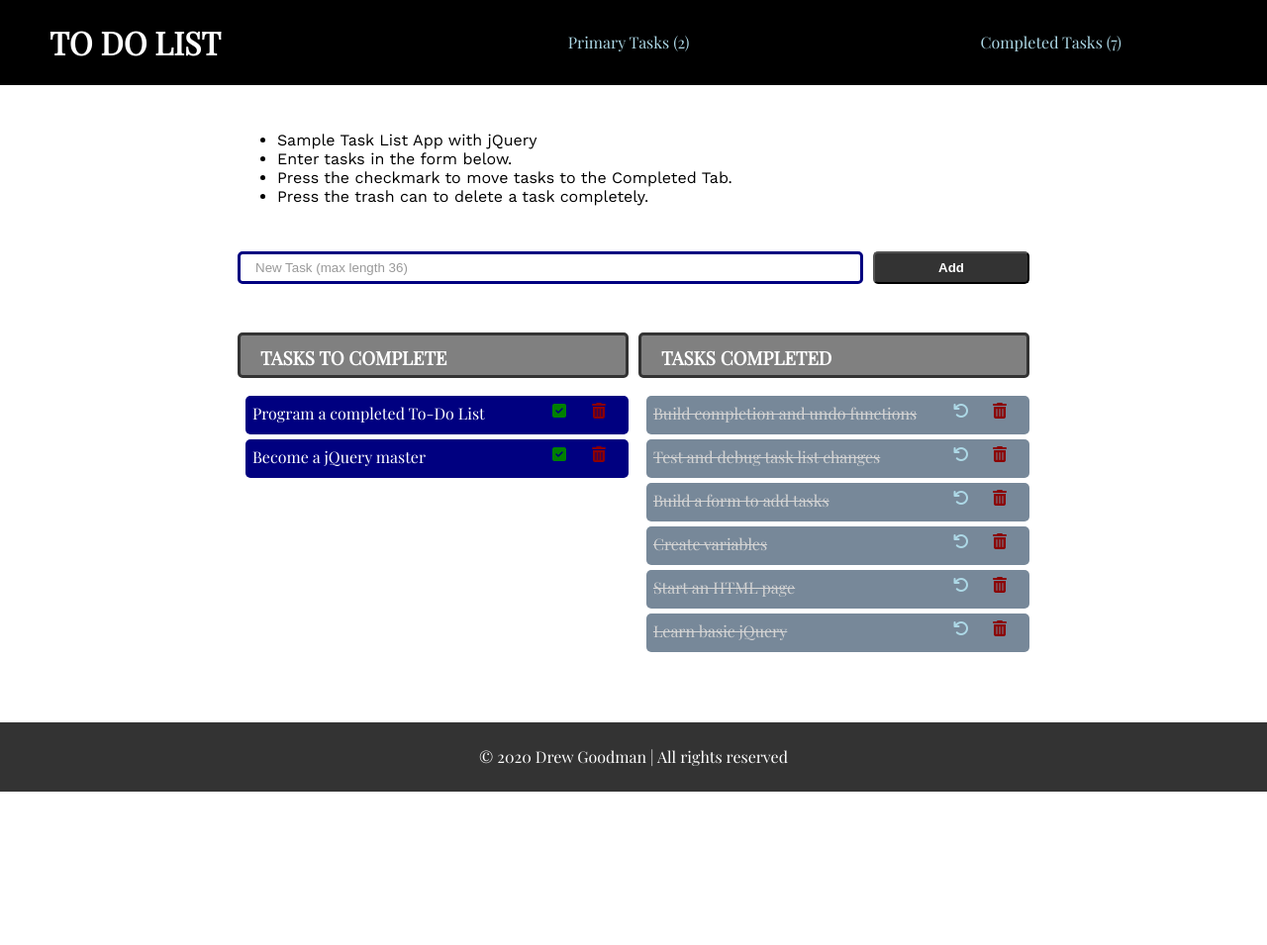
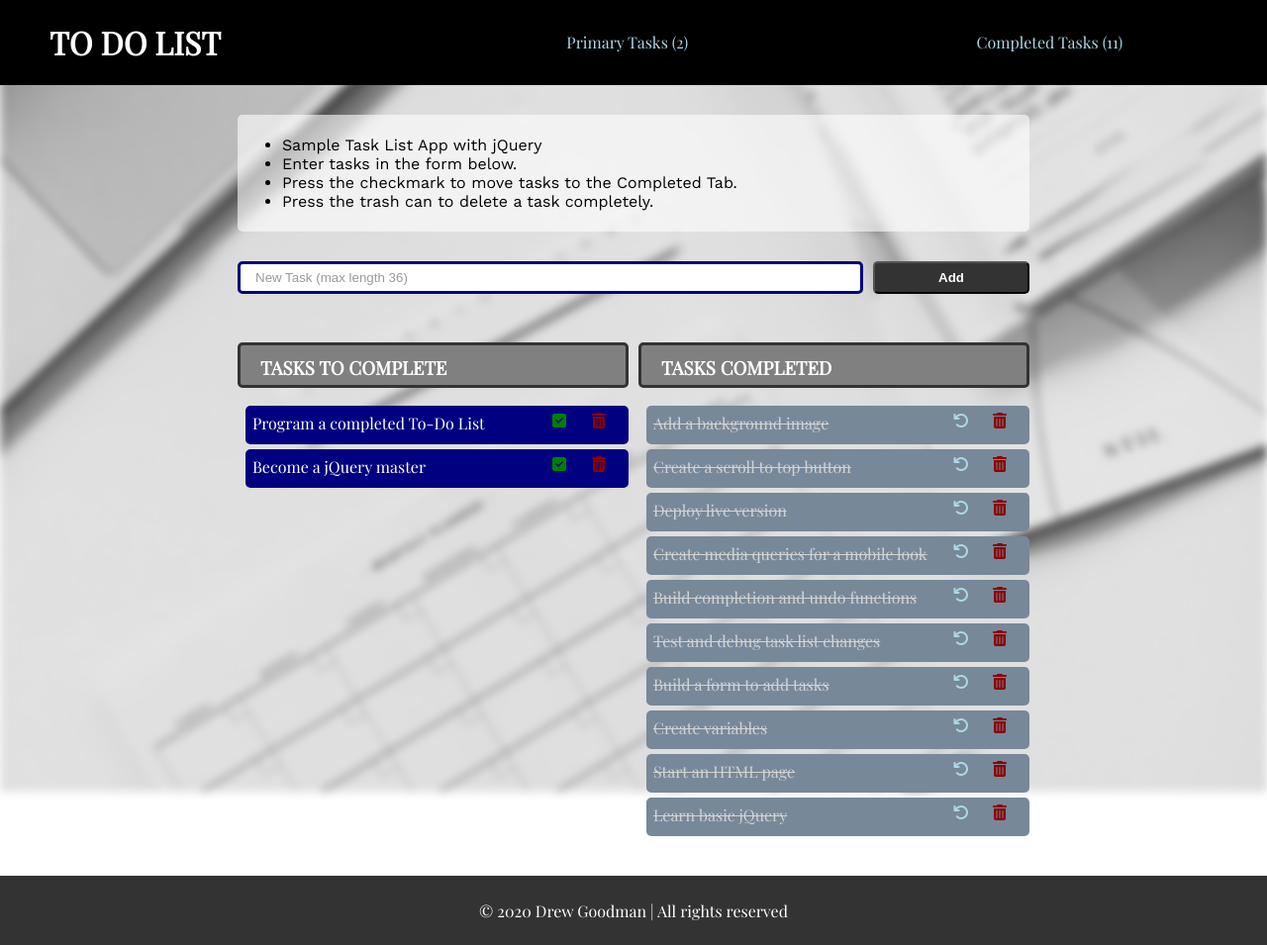
Before and after one commit to drewgoodman/jQuery-ToDoList, a PHP site: page /index.html in a window 1280 px wide. Shown: the whole page at 99% size. Before the commit the page ends 800 px from the top, so only its background shows below. Run offline with PHP 8.4, Linux system fonts and the light colour scheme; some libraries are stand-ins or nearby versions.

Commit message:
minor changes - background image and tweaks to page structure

```diff
--- a/index.html
+++ b/index.html
@@ -16,6 +16,7 @@
 </head>
 
 <body>
+    <div class="bg-image"></div>
     <div class="header">
         <h1 class="header-title">To Do List</h1>
         <div class="header-links">
@@ -23,9 +24,9 @@
             <a href="#todo-completed" id="completed-count">Completed Tasks (0)</a>
         </div>
     </div>
-    <div class="space30"></div>
     <a href="#" class="scroll-to-top"><i class="fas fa-arrow-up"></i></a>
     <div class="page-container">
+        <div class="space30"></div>
         <div class="todo-directions">
             <ul>
                 <li>Sample Task List App with jQuery</li>
@@ -50,8 +51,8 @@
             <div class="todo-list" id="todo-completed">
                 <h3>Tasks Completed</h3>
             </div>
-        <div class="space30"></div>
-    </div>
+            <div class="space30"></div>
+        </div>
     </div>
     <div class="footer-wrapper">
         <div class="footer-copyright">
--- a/scripts/todo.js
+++ b/scripts/todo.js
@@ -3,6 +3,10 @@ var taskPrimaryList = [
     "Become a jQuery master"
 ];
 var taskCompletedList = [,
+    "Add a background image",
+    "Create a scroll to top button",
+    "Deploy live version",
+    "Create media queries for a mobile look",
     "Build completion and undo functions",
     "Test and debug task list changes",
     "Build a form to add tasks",
--- a/styles/body.css
+++ b/styles/body.css
@@ -13,6 +13,20 @@ h1 {
     text-transform: uppercase;
 }
 
+.bg-image {
+    background: url("../images/background.jpg");
+    background-repeat: no-repeat;
+    background-position: center;
+    background-size: cover;
+    top: 0;
+    left: 0;
+    position: fixed;
+    height: 100%;
+    width: 100%;
+    filter: blur(5px) grayscale();
+    z-index: -1;
+}
+
 .header {
     width: 100%;
     display: grid;
@@ -24,7 +38,7 @@ h1 {
 
 .page-container {
     width: 800px;
-    min-height: calc(100vh - 186px);
+    min-height: calc(100vh - 156px);
 }
 
 .space30 {
@@ -44,7 +58,6 @@ h1 {
     display: flex;
     align-items: center;
     justify-content: space-around;
-=
 }
 
 .header-links a {
@@ -59,6 +72,14 @@ h1 {
 
 .todo-directions {
     font-family: 'Work Sans', sans-serif;
+    background-color: rgba(255,255,255,0.6);
+    padding: 5px;
+    padding-right: 20px;
+    border-radius: 5px;
+}
+
+.todo-directions li {
+    margin: 0;
 }
 
 #todo-form {
```
